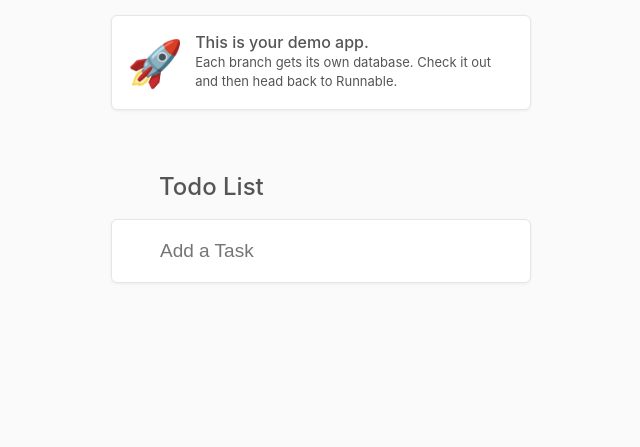
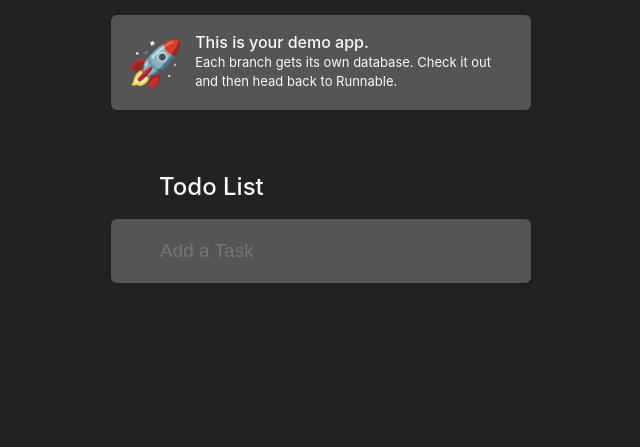
Before and after one commit to p4l-UserTester-2/django-starter, a Django app: page / in a window 1280 px wide. Shown: the top 447 px of the page, without its empty margins (319-959 px from the left). Run offline with Django 3.2, Linux system fonts and the light colour scheme; data that the repository does not hold is empty; some libraries are stand-ins or nearby versions.

Commit message:
Add styles for darker theme.

```diff
--- a/static/style.css
+++ b/static/style.css
@@ -4,69 +4,76 @@ li,
 h1,
 p {
   margin: 0;
-  padding: 0; }
+  padding: 0;
+}
 
 *,
 *::before,
 *::after {
-  box-sizing: border-box; }
+  box-sizing: border-box;
+}
 
 body {
-  background: #fafafa;
-  color: #555;
+  background: #222;
+  color: #fafafa;
   font-family: -apple-system, BlinkMacSystemFont, 'Helvetica Neue', sans-serif;
-  line-height: 1.4; }
+  line-height: 1.4;
+}
 
 .container {
   margin: 0 auto;
   max-width: 450px;
-  padding: 15px; }
+  padding: 15px;
+}
 
 .h1 {
   font-size: 24px;
   font-weight: 500;
   margin-top: 60px;
-  padding-left: 48px; }
+  padding-left: 48px;
+}
 
 .todo-list {
-  background: white;
-  border: 1px solid #e6e6e6;
+  background: #555;
+  border: 1px solid transparent;
   border-radius: 6px;
-  box-shadow: 0 1px 3px rgba(0, 0, 0, 0.06);
-  margin: 15px 0 150px; }
+  box-shadow: 0 1px 3px rgba(0,0,0,.1);
+  margin: 15px 0 150px;
+}
 
 .todo-list-item {
-  display: -webkit-box;
-  display: -ms-flexbox;
   display: flex;
   font-size: 19px;
   padding: 18px;
-  width: 100%; }
-  .todo-list-item + .add-todo,
-  .todo-list-item + .todo-list-item {
-    border-top: 1px solid #e6e6e6; }
+  width: 100%;
+}
+
+.todo-list-item + .addTodo,
+.todo-list-item + .todo-list-item {
+  border-top: 1px solid rgba(0,0,0,.3);
+}
 
 .addTodo label {
   display: none; }
 
 .button-complete {
-  background: #fff;
-  border: 3px solid #e6e6e6;
+  background: #555;
+  border: 3px solid rgba(0,0,0,.3);
   border-radius: 6px;
   cursor: pointer;
-  -webkit-box-flex: 0;
-      -ms-flex: 0 0 auto;
-          flex: 0 0 auto;
+  flex: 0 0 auto;
   height: 18px;
   margin: 4px 12px 0 0;
-  width: 18px; }
+  width: 18px;
+}
 
 .button-edit {
   color: #888;
   font-size: 15px;
   margin-left: auto;
   position: relative;
-  top: 4px; }
+  top: 4px;
+}
 
 .input {
   background: none;
@@ -74,26 +81,28 @@ body {
   color: inherit;
   line-height: inherit;
   outline: none;
-  padding-left: 48px; }
+  padding-left: 48px;
+}
 
 .notification {
-  background: #fff;
-  border: 1px solid #e6e6e6;
+  background: #555;
+  border: 1px solid transparent;
   border-radius: 6px;
   border-width: 1px;
-  box-shadow: 0 1px 3px rgba(0, 0, 0, 0.06);
-  color: #555;
-  display: -webkit-box;
-  display: -ms-flexbox;
+  box-shadow: 0 1px 3px rgba(0,0,0,.06);
   display: flex;
-  padding: 15px; }
+  padding: 15px;
+}
 
 .emoji {
   font-size: 45px;
-  margin-right: 12px; }
+  margin-right: 12px;
+}
 
 .weight-strong {
-  font-weight: 500; }
+  font-weight: 500;
+}
 
 .small {
-  font-size: 13px; }
+  font-size: 13px;
+}
```
